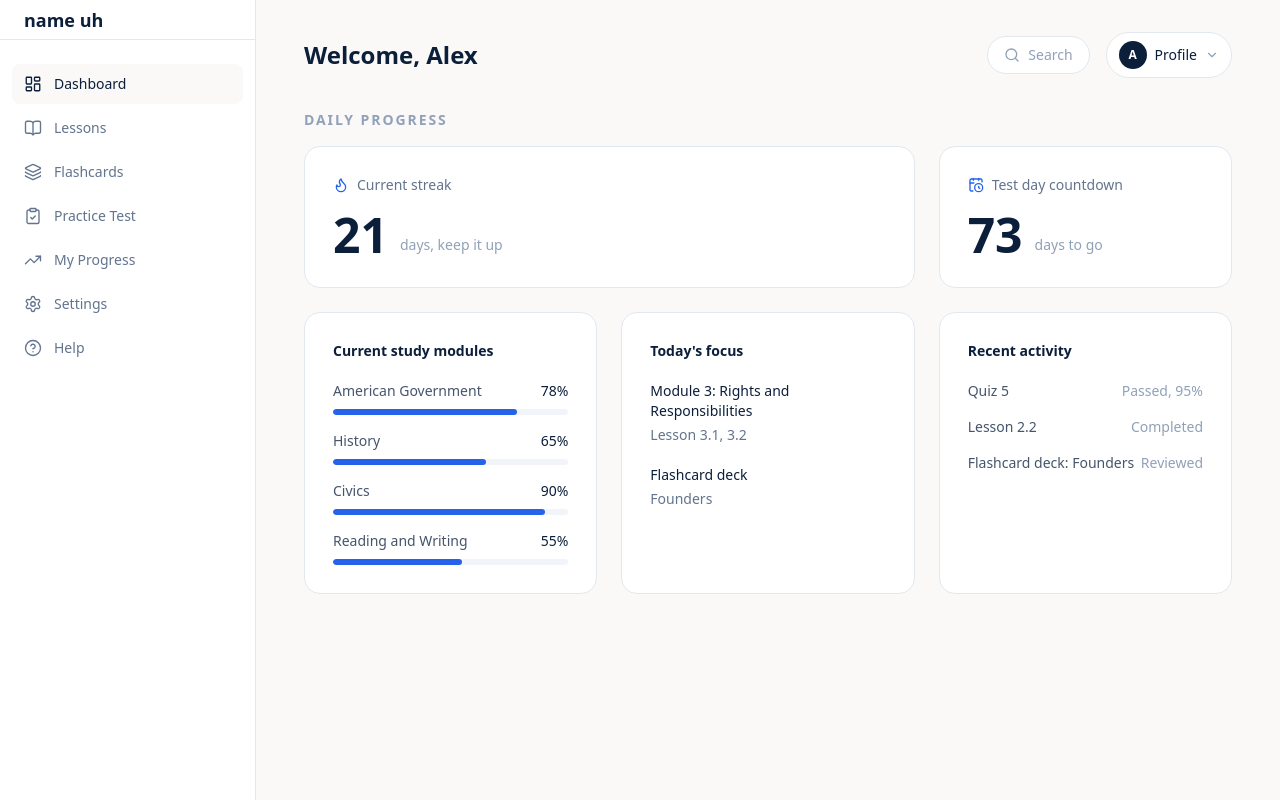
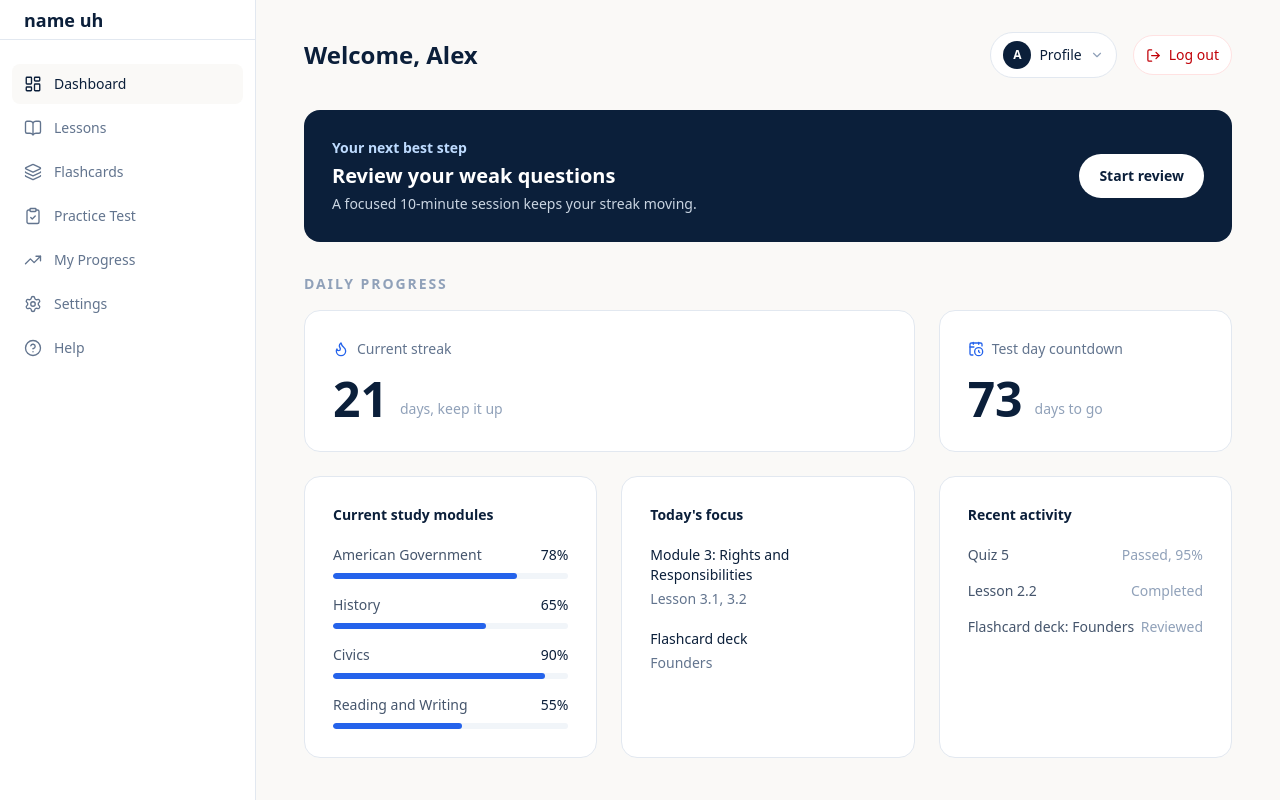
Before and after one commit to aleezazahra/ust, a Next.js app in the folder client/: page /dashboard in a window 1280 px wide. Built offline with nearby package versions, Linux system fonts and the light colour scheme.

Commit message:
fixed the dashboard UI (its static now ofc no backend for this week)

```diff
--- a/client/app/components/dashboard/Dashboard.tsx
+++ b/client/app/components/dashboard/Dashboard.tsx
@@ -1,5 +1,7 @@
+ 'use client';
 import Link from 'next/link';
-import { Search, ChevronDown, Flame, CalendarClock } from 'lucide-react';
+import { ChevronDown, Flame, CalendarClock, LogOut } from 'lucide-react';
+import { useRouter } from 'next/navigation';
 import Sidebar from './Sidebar';
 
 const userName = 'Alex';
@@ -18,22 +20,19 @@ const recentActivity = [
 ];
 
 export default function Dashboard() {
+  const router = useRouter();
+  const logout = async () => { try { await fetch(`${process.env.NEXT_PUBLIC_API_URL ?? 'http://localhost:8000'}/auth/logout`, { method: 'POST', credentials: 'include' }); } finally { router.push('/'); router.refresh(); } };
   return (
     <div className="flex min-h-screen bg-[var(--color-warm-white)]">
       <Sidebar />
 
-      <main className="flex-1 px-8 py-8 lg:px-12">
+      <main className="min-w-0 flex-1 px-5 py-20 sm:px-8 sm:py-8 lg:px-12">
         <div className="flex flex-wrap items-center justify-between gap-4">
           <h1 className="text-2xl font-semibold text-[var(--color-navy)]">
             Welcome, {userName}
           </h1>
 
           <div className="flex items-center gap-4">
-            <button type="button" className="flex items-center gap-2 rounded-full border border-slate-200 bg-white px-4 py-2 text-sm text-slate-400 transition hover:border-slate-300 hover:text-slate-600">
-              <Search size={16} />
-              Search
-            </button>
-
             <Link
               href="/profile"
               className="flex items-center gap-2 rounded-full border border-slate-200 bg-white px-3 py-2 text-sm font-medium text-[var(--color-navy)]"
@@ -44,7 +43,13 @@ export default function Dashboard() {
               Profile
               <ChevronDown size={14} className="text-slate-400" />
             </Link>
+            <button type="button" onClick={logout} aria-label="Log out" className="inline-flex min-h-10 items-center gap-2 rounded-full border border-red-100 bg-white px-3 text-sm font-medium text-red-700 hover:bg-red-50"><LogOut size={15} /><span className="hidden sm:inline">Log out</span></button>
           </div>
+        </div>
+
+        <div className="mt-8 flex flex-col justify-between gap-4 rounded-2xl bg-[var(--color-navy)] p-6 text-white sm:flex-row sm:items-center sm:p-7">
+          <div><p className="text-sm font-semibold text-blue-200">Your next best step</p><h2 className="mt-1 text-xl font-semibold">Review your weak questions</h2><p className="mt-1 text-sm text-slate-300">A focused 10-minute session keeps your streak moving.</p></div>
+          <Link href="/dashboard/practice-test" className="inline-flex min-h-11 items-center justify-center rounded-full bg-white px-5 text-sm font-semibold text-[var(--color-navy)] transition hover:bg-blue-50">Start review</Link>
         </div>
 
         <p className="mt-8 text-sm font-semibold uppercase tracking-[0.12rem] text-slate-400">
@@ -103,7 +108,7 @@ export default function Dashboard() {
 
           <div className="rounded-2xl border border-slate-200 bg-white p-7">
             <p className="text-sm font-semibold text-[var(--color-navy)]">
-              Today's focus
+              Today&apos;s focus
             </p>
 
             <p className="mt-5 text-sm font-medium text-[var(--color-navy)]">
```
Also changed, not shown: 1 other file (tests, documents, lock files or other folders).
